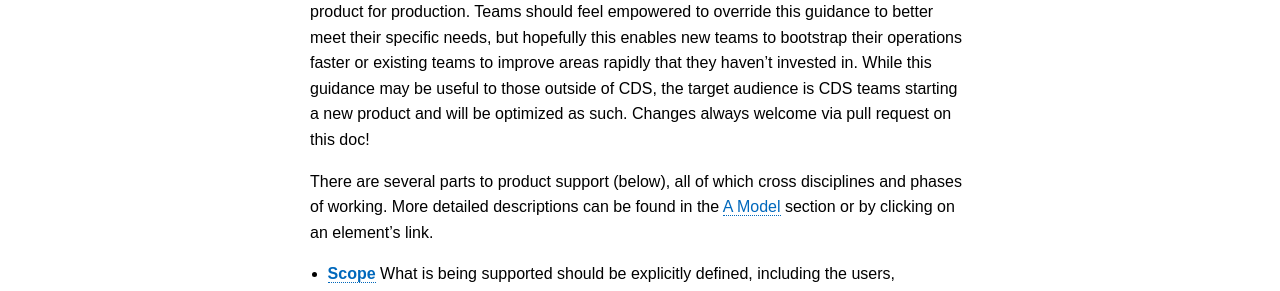
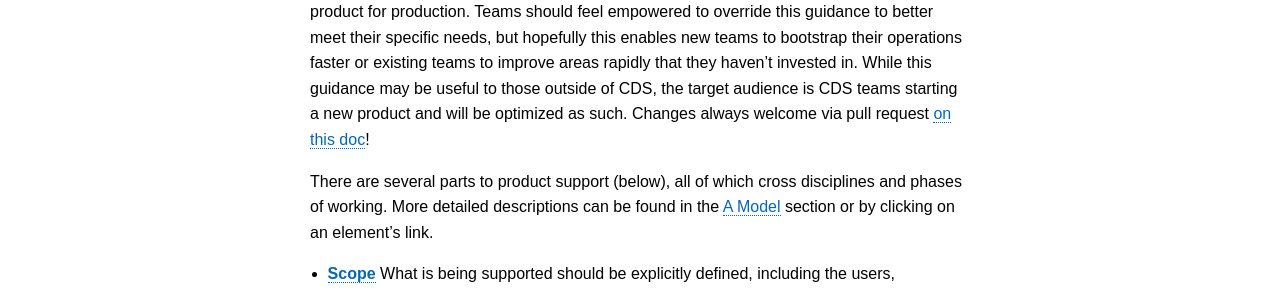
Before and after one commit to cds-snc/guide-product-teams-equipes-produits, a Jekyll site: the page built from _pages/en/product_support_guidance.md, in a window 1280 px wide and 900 px high. Shown: the part 257-548 px from the top of the window. Built offline with Jekyll 4.4.1, drawn with Linux system fonts in a browser that asks for light colours; part of the change alters nothing that is shown; some of the changed text lies outside the part shown.

Commit message:
Added link for modifications

```diff
--- a/_pages/en/product_support_guidance.md
+++ b/_pages/en/product_support_guidance.md
@@ -8,7 +8,7 @@ trans_url: "/conseils_de_support_produit/"
 
 # Product support guidance
 
-This document outlines guidance on how to setup a product team to operationally support a product for production. Teams should feel empowered to override this guidance to better meet their specific needs, but hopefully this enables new teams to bootstrap their operations faster or existing teams to improve areas rapidly that they haven't invested in. While this guidance may be useful to those outside of CDS, the target audience is CDS teams starting a new product and will be optimized as such. Changes always welcome via pull request on this doc!
+This document outlines guidance on how to setup a product team to operationally support a product for production. Teams should feel empowered to override this guidance to better meet their specific needs, but hopefully this enables new teams to bootstrap their operations faster or existing teams to improve areas rapidly that they haven't invested in. While this guidance may be useful to those outside of CDS, the target audience is CDS teams starting a new product and will be optimized as such. Changes always welcome via pull request [on this doc](https://github.com/cds-snc/guide-product-teams-equipes-produits/tree/master/_pages/en)!
 
 There are several parts to product support (below), all of which cross disciplines and phases of working. More detailed descriptions can be found in the [A Model](#_v6k5uja8xz2u) section or by clicking on an element's link.
 
```
